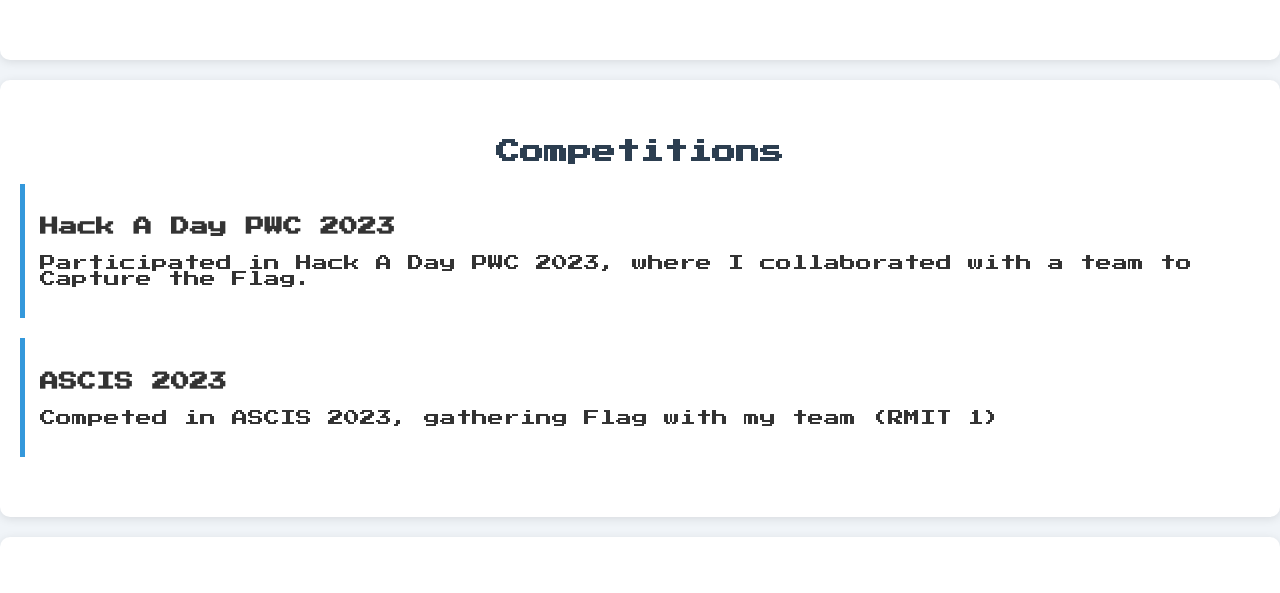
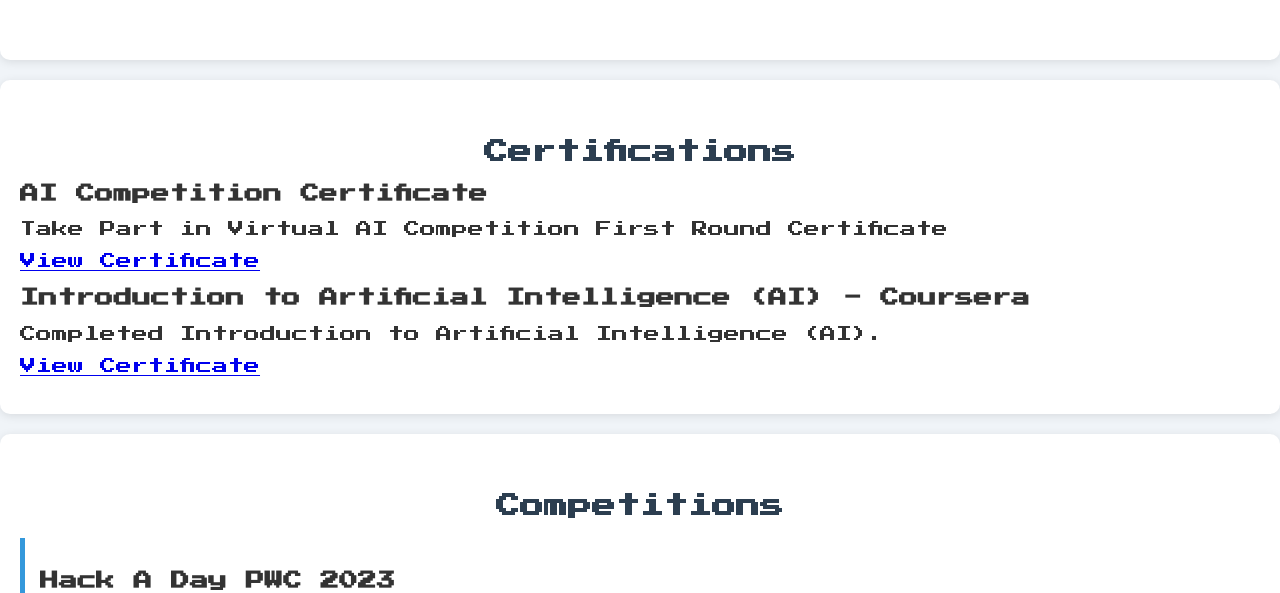
Before and after one commit to F4P1E/My-Portfolio, a plain HTML site: page index.html in a window 1280 px wide. Shown: the part 1390-1983 px from the top of the page. Drawn offline with Linux system fonts and the light colour scheme.

Commit message:
update portfolio

```diff
--- a/index.html
+++ b/index.html
@@ -73,6 +73,20 @@
         </div>
     </section>
 
+    <section id="certifications" class="section">
+        <h2>Certifications</h2>
+        <div class="certification">
+            <h3>AI Competition Certificate</h3>
+            <p>Take Part in Virtual AI Competition First Round Certificate</p>
+            <a href="https://drive.google.com/drive/folders/18MOtEuC-ZOfmen9A5g-gj9oNTGzdJo9K?usp=sharing" target="_blank">View Certificate</a>
+        </div>
+        <div class="certification">
+            <h3>Introduction to Artificial Intelligence (AI) - Coursera</h3>
+            <p>Completed Introduction to Artificial Intelligence (AI).</p>
+            <a href="https://coursera.org/share/010ab579c78442f804fb46a0048cb7d6" target="_blank">View Certificate</a>
+        </div>
+    </section>
+
     <section id="competitions" class="section">
         <h2>Competitions</h2>
         <div class="competition">
```
